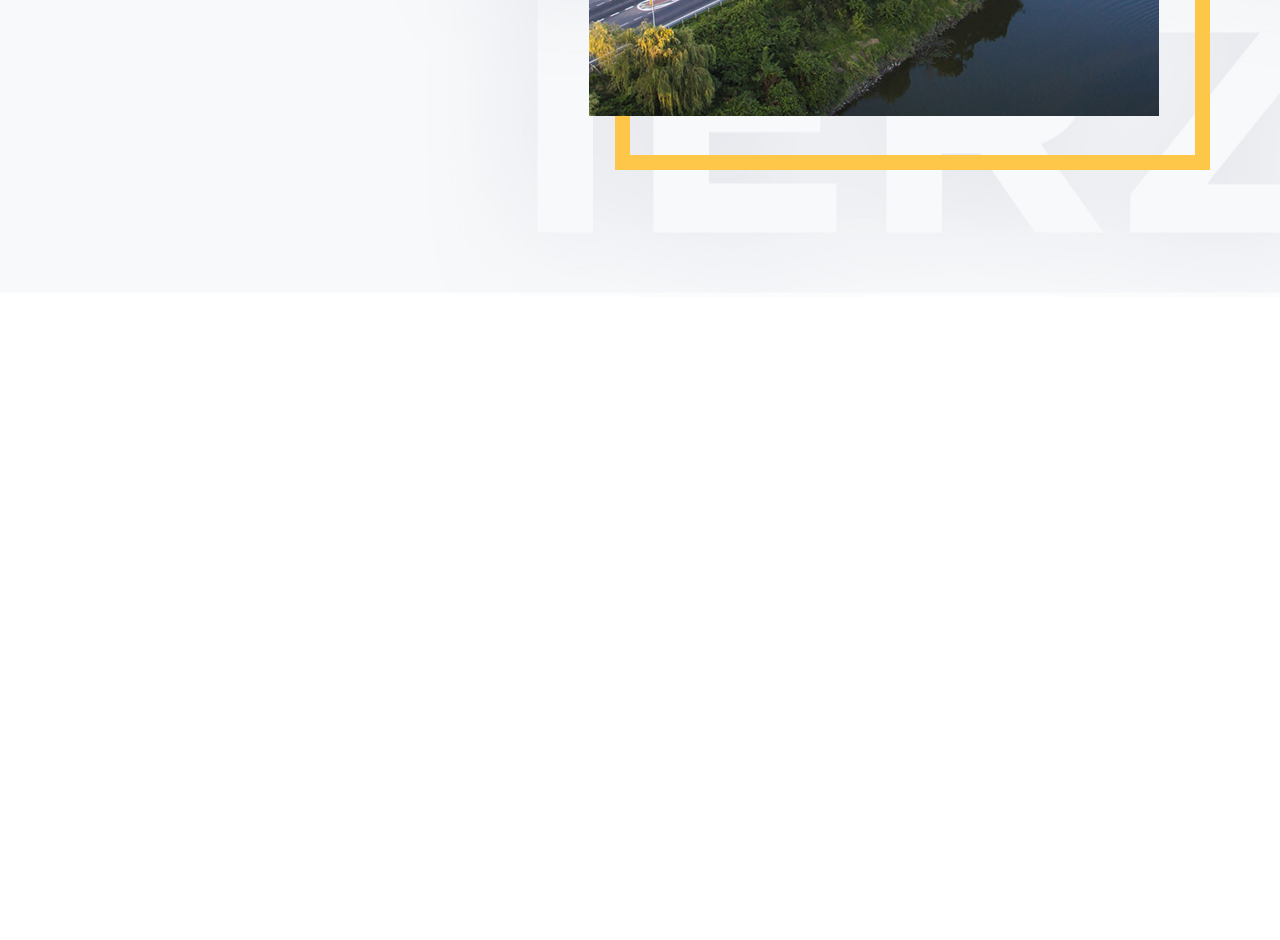
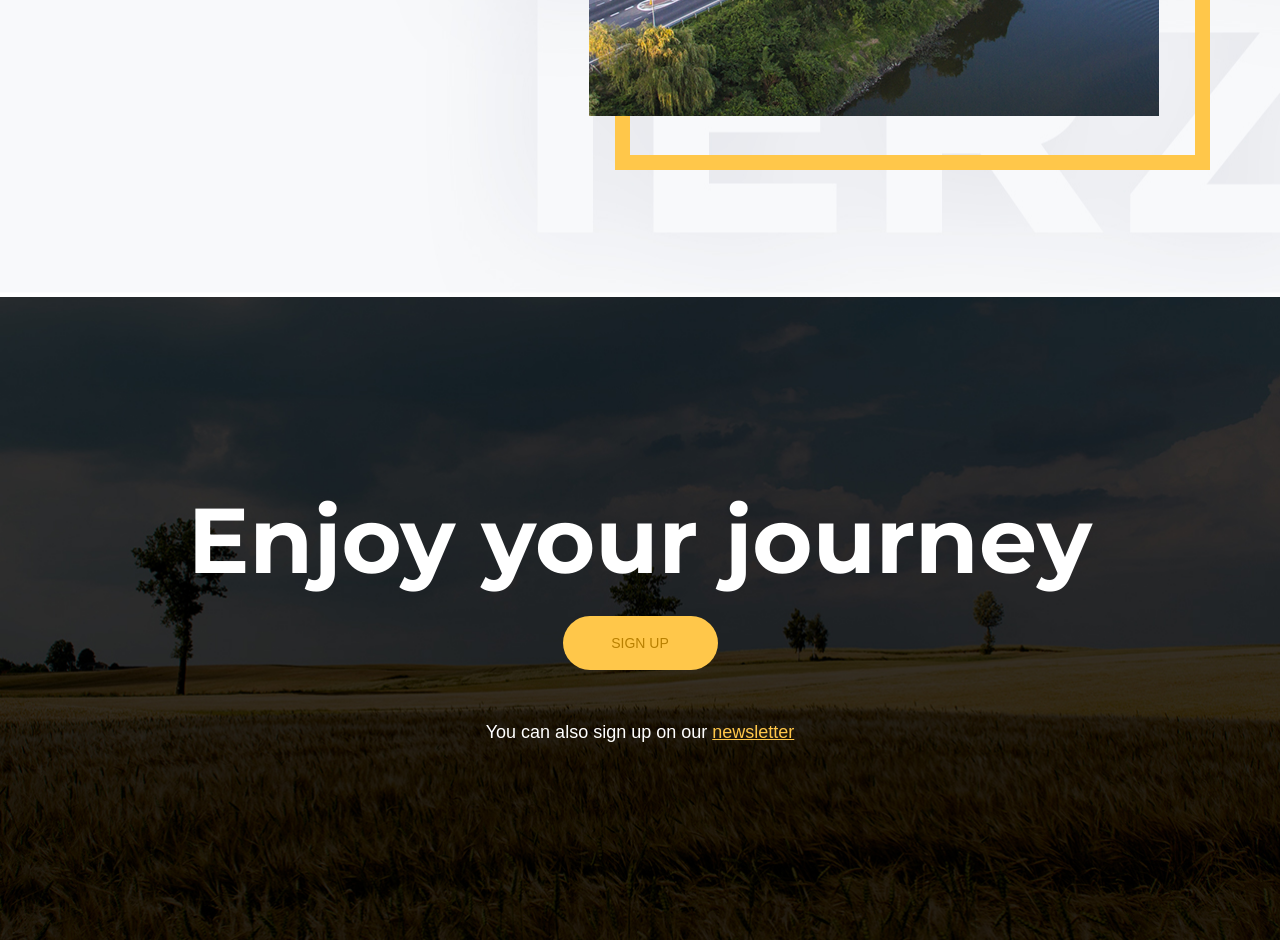
Before and after one commit to Unnod/Polind, a website: page app/index.html in a window 1280 px wide. Shown: the part 3245-4185 px from the top of the page. Before the commit the page ends 3542 px from the top, so only its background shows below. Drawn offline with nearby package versions, Linux system fonts and the light colour scheme; files that its build step writes are made by us from their sources; files whose address does not match are found by name.

Commit message:
added enjoy

```diff
--- a/app/index.html
+++ b/app/index.html
@@ -255,6 +255,25 @@
     </div>
 </section>
 
+<section class="enjoy" style="background-image: url(images/enjoy/bg.jpg);">
+    <div class="container">
+        <div class="enjoy__inner">
+            <div class="enjoy__title">
+                Enjoy your journey
+            </div>
+            <div class="enjoy__link">
+                <a href="#">
+                    SIGN UP
+                </a>
+            </div>
+            <div class="enjoy__text">
+                You can also sign up on our <a href="#">newsletter</a>
+            </div>
+        </div>
+
+    </div>
+</section>
+
 <body>
 
     <script src="https://ajax.googleapis.com/ajax/libs/jquery/3.4.1/jquery.min.js"></script>
--- a/app/scss/style.scss
+++ b/app/scss/style.scss
@@ -336,3 +336,47 @@
 }
 
 //end explore
+
+//start enjoy
+
+.enjoy{
+    display: flex;
+    align-items: center;
+    height: 643px;
+    background-repeat: no-repeat;
+    background-size: cover;
+    background-position: center center;
+    &__inner{
+        text-align: center;
+    }
+    &__title{
+        font-size: 92px;
+        line-height: 92px;
+        @include f700;
+        margin-bottom: 30px;
+    }
+    &__link{
+        display: inline-block;
+        max-width: 155px;
+        width: 100%;
+        margin-bottom: 50px;
+        a{
+            border-radius: 30px;
+            display: block;
+            font-size: 14px;
+            color: $btnt;
+            background-color: $btn;
+            padding: 15px 5px;
+            text-transform: uppercase;
+        }
+    }
+    &__text{
+        font-size: 18px;
+        a{
+            color: $btn;
+            text-decoration: underline;
+        }
+    }
+}
+
+//end enjoy
```
Also changed, not shown: app/images/enjoy/bg.jpg (added).
